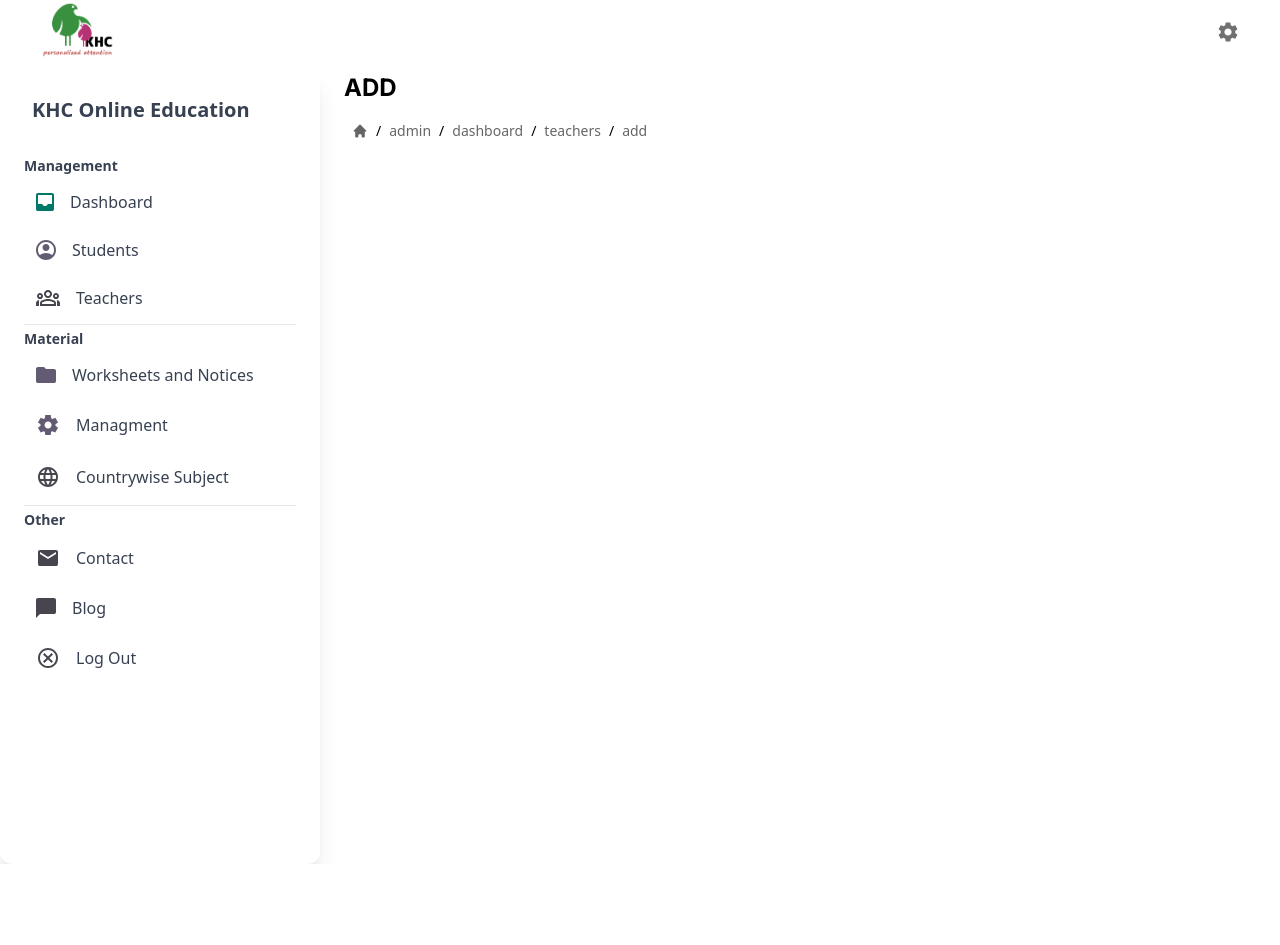
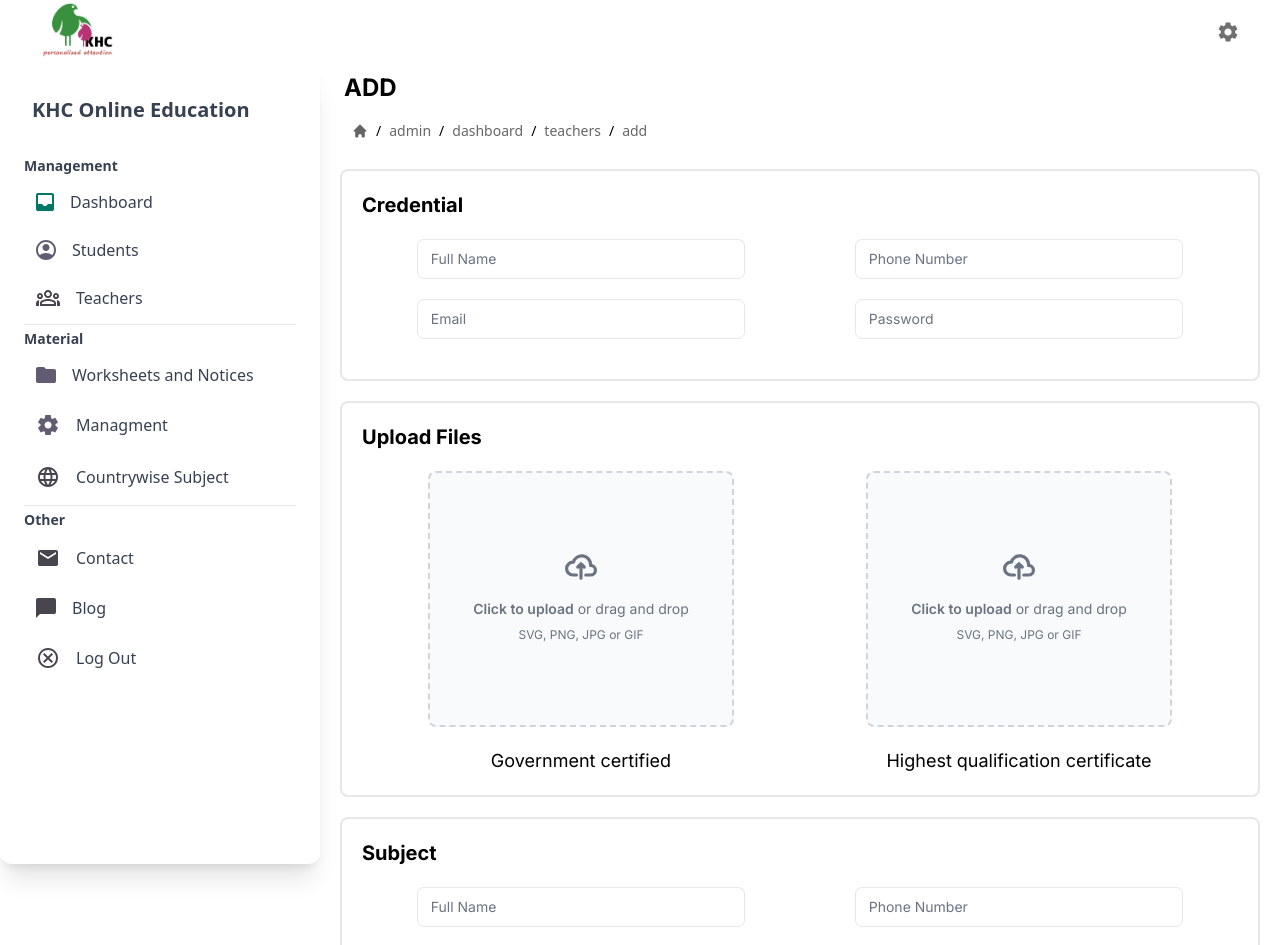
Before and after one commit to sudoarchie/frontend_khc, a Next.js app: page /admin/dashboard/teachers/add in a window 1280 px wide. Shown: the top 945 px of the page. Before the commit the page ends 864 px from the top, so only its background shows below. Built offline with nearby package versions, Linux system fonts and the light colour scheme.

Commit message:
✨ New feature add teacher

```diff
--- a/app/admin/dashboard/teachers/add/page.tsx
+++ b/app/admin/dashboard/teachers/add/page.tsx
@@ -1,3 +1,74 @@
+import { Box } from "@/app/components/Box";
+import { InputField } from "@/app/components/Inputfield";
+import { PrimaryButton } from "@/app/components/PrimaryButton";
+import { UploadField } from "@/app/components/UploadField";
+
 export default function AddTecher() {
-  return <div></div>;
+  return (
+    <div>
+      <Box Heading="Credential">
+        <div className="grid grid-cols-2 justify-items-center gap-y-5 my-5">
+          <InputField
+            label={"Full Name"}
+            placeholder={""}
+            className="w-3/4"
+            type={"text"}
+          ></InputField>
+          <InputField
+            label={"Phone Number"}
+            placeholder={""}
+            className="w-3/4"
+            type={"text"}
+          ></InputField>
+          <InputField
+            label={"Email"}
+            placeholder={""}
+            className="w-3/4"
+            type={"email"}
+          ></InputField>
+          <InputField
+            label={"Password"}
+            placeholder={""}
+            className="w-3/4 gap-"
+            type={"password"}
+          ></InputField>
+        </div>
+      </Box>
+      <Box Heading="Upload Files">
+        <div className="grid grid-cols-2 justify-items-center mt-5">
+          <div className="flex flex-col w-[70%]">
+            <UploadField></UploadField>
+            <h2 className="text-lg mt-5 text-center">Government certified</h2>
+          </div>
+          <div className="flex flex-col w-[70%]">
+            <UploadField></UploadField>
+            <h2 className="text-lg mt-5 text-center">
+              Highest qualification certificate
+            </h2>
+          </div>
+        </div>
+      </Box>
+      <Box Heading="Subject">
+        <div className="grid grid-cols-2 justify-items-center gap-y-5 my-5">
+          <InputField
+            label={"Full Name"}
+            placeholder={""}
+            className="w-3/4"
+            type={"text"}
+          ></InputField>
+          <InputField
+            label={"Phone Number"}
+            placeholder={""}
+            className="w-3/4"
+            type={"text"}
+          ></InputField>
+        </div>
+        <PrimaryButton Name={"+ ADD"} className=""></PrimaryButton>
+      </Box>
+      <PrimaryButton
+        Name={"ADD TEACHER"}
+        className="w-[calc(100%-40px)] mx-auto"
+      ></PrimaryButton>
+    </div>
+  );
 }
--- /dev/null
+++ b/app/components/UploadField.tsx
@@ -0,0 +1,36 @@
+export function UploadField() {
+  return (
+    <div className="flex items-center justify-center w-full">
+      <label
+        htmlFor="dropzone-file"
+        className="flex flex-col items-center justify-center w-full h-64 border-2 border-gray-300 border-dashed rounded-lg cursor-pointer bg-gray-50 dark:hover:bg-gray-800 dark:bg-gray-700 hover:bg-gray-100 dark:border-gray-600 dark:hover:border-gray-500 dark:hover:bg-gray-600"
+      >
+        <div className="flex flex-col items-center justify-center pt-5 pb-6">
+          <svg
+            className="w-8 h-8 mb-4 text-gray-500 dark:text-gray-400"
+            aria-hidden="true"
+            xmlns="http://www.w3.org/2000/svg"
+            fill="none"
+            viewBox="0 0 20 16"
+          >
+            <path
+              stroke="currentColor"
+              stroke-linecap="round"
+              stroke-linejoin="round"
+              stroke-width="2"
+              d="M13 13h3a3 3 0 0 0 0-6h-.025A5.56 5.56 0 0 0 16 6.5 5.5 5.5 0 0 0 5.207 5.021C5.137 5.017 5.071 5 5 5a4 4 0 0 0 0 8h2.167M10 15V6m0 0L8 8m2-2 2 2"
+            />
+          </svg>
+          <p className="mb-2 text-sm text-gray-500 dark:text-gray-400">
+            <span className="font-semibold">Click to upload</span> or drag and
+            drop
+          </p>
+          <p className="text-xs text-gray-500 dark:text-gray-400">
+            SVG, PNG, JPG or GIF
+          </p>
+        </div>
+        <input id="dropzone-file" type="file" className="hidden" />
+      </label>
+    </div>
+  );
+}
```
